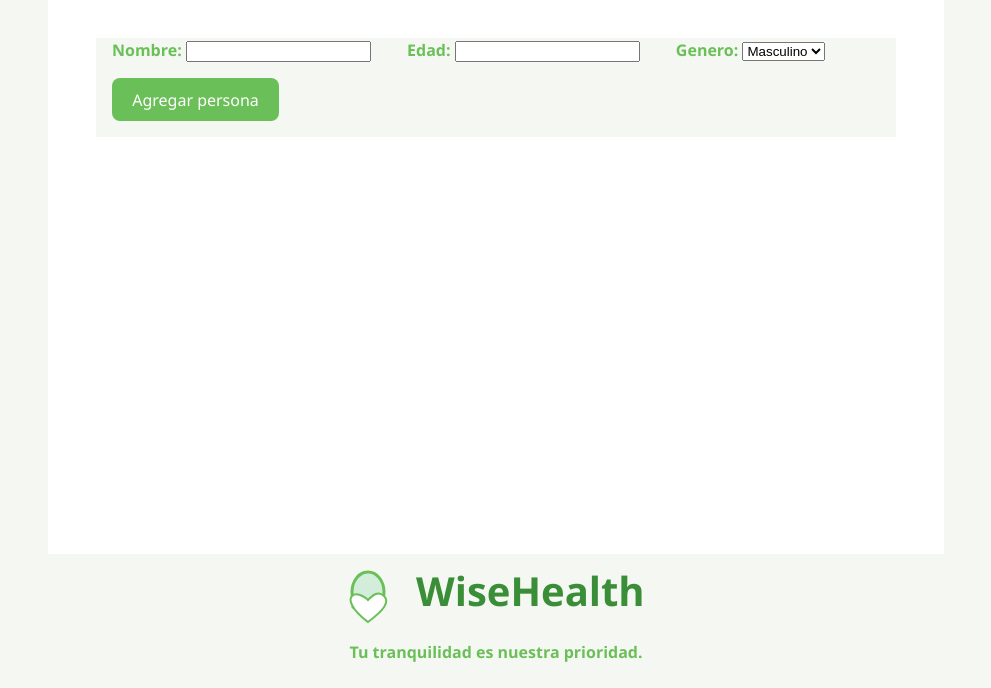
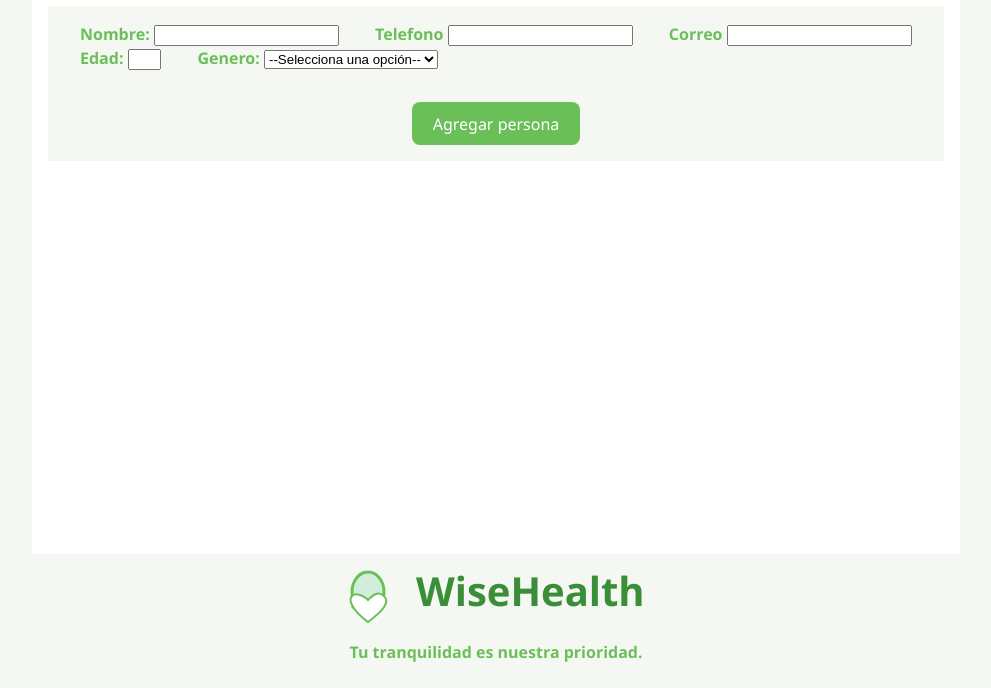
Before and after one commit to Rodrigo-Palacios/WiseHealth, a website built with Vite: page index.html in a window 1280 px wide. Shown: the part 112-800 px from the top of the page, without its empty margins (144-1135 px from the left). Built offline with nearby package versions, Linux system fonts and the light colour scheme.

Commit message:
Add new form fields and validation; fix styling issues

```diff
--- a/index.html
+++ b/index.html
@@ -18,17 +18,26 @@
     </header>
     <main>
       <form>
-        <label for="Fname">
+        <label for="name">
           <span>Nombre:</span>
-          <input type="text" id="Fname" name="name"/>
+          <input type="text" id="name" name="name" required/>
         </label>
-        <label for="Fage">
+        <label for="phone">
+          <span>Telefono</span>
+          <input type="tel" id="phone" name="phone" required>
+        </label>
+        <label for="email">
+          <span>Correo</span>
+          <input type="email" id="email" name="email" required>
+        </label>
+        <label for="age">
           <span>Edad:</span>
-          <input type="number" id="Fage" name="age">
+          <input type="number" id="age" name="age" required>
         </label>
         <label>
           <span>Genero:</span>
-          <select name="gender" id="fgender">
+          <select name="gender" id="gender" required>
+            <option value="">--Selecciona una opción--</option>
             <option value="male">Masculino</option>
             <option value="female">femenino</option>
           </select>
--- a/src/style.css
+++ b/src/style.css
@@ -37,9 +37,11 @@ header {
 }
 
 main {
+  width: 100%;
+  height: auto;
   justify-self: center;
   background-color: #ffffff ;
-  padding: 3rem;
+  padding: 2vh;
 }
 
 footer {
@@ -75,7 +77,11 @@ button:focus-visible {
 }
 
 .buttonForm {
-  margin: 1rem;
+  display: block;
+  width: auto;
+  margin: 0 auto;
+  margin-top: 2rem;
+
 }
 
 label {
@@ -88,4 +94,10 @@ label {
 
 form {
   background-color: #F5F8F2;
+  padding: 2vh;
+
 }
+#age {
+  width: 2vw;
+  text-align: center;
+}
```
